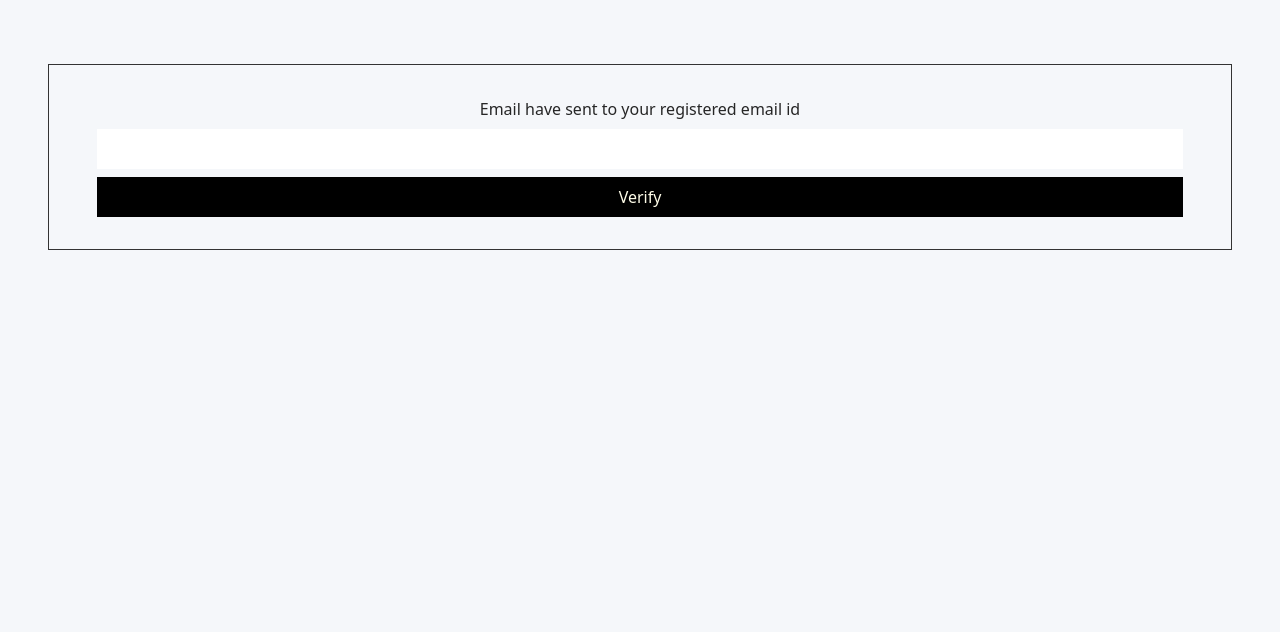
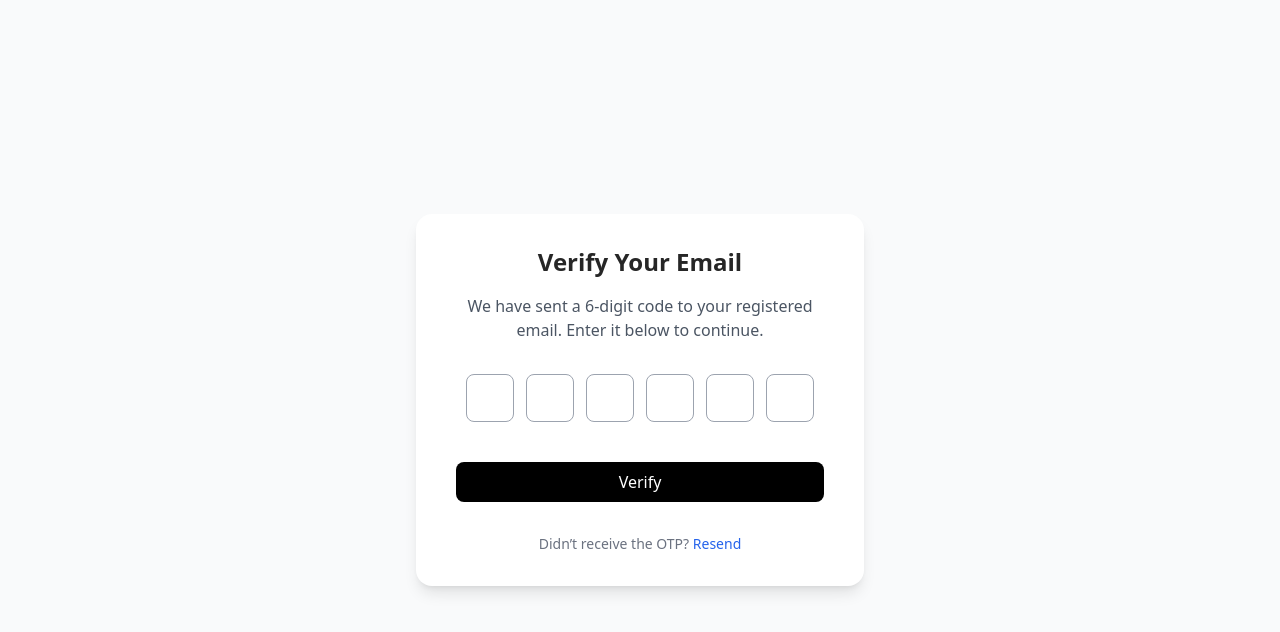
Before and after one commit to Ssharma0355/react-tech-social-media, a React (Create React App) app: page /verify-email in a window 1280 px wide. Shown: the top 632 px of the page. Built offline with nearby package versions, Linux system fonts and the light colour scheme.

Commit message:
otp-page

```diff
--- a/src/pages/email-verification/VerifyEmail.js
+++ b/src/pages/email-verification/VerifyEmail.js
@@ -1,31 +1,78 @@
-import React, { useState } from 'react'
-import { Link, useNavigate } from "react-router-dom";
-
+import React, { useState, useRef } from "react";
+import { useNavigate } from "react-router-dom";
 
 const VerifyEmail = () => {
-    const navigate = useNavigate();
-    const [otp, setOtp] = useState("")
+  const navigate = useNavigate();
+  const [otp, setOtp] = useState(new Array(6).fill("")); // 6-digit OTP
+  const inputRefs = useRef([]);
 
+  const handleChange = (element, index) => {
+    if (isNaN(element.value)) return;
 
+    let newOtp = [...otp];
+    newOtp[index] = element.value;
+    setOtp(newOtp);
 
-    const verfyEmail =()=>{
-        navigate("/onboarding")
+    // Move to next input if value entered
+    if (element.value && index < 5) {
+      inputRefs.current[index + 1].focus();
+    }
+  };
 
+  const handleKeyDown = (e, index) => {
+    if (e.key === "Backspace" && !otp[index] && index > 0) {
+      inputRefs.current[index - 1].focus();
     }
+  };
+
+  const handleVerify = () => {
+    const enteredOtp = otp.join("");
+    if (enteredOtp.length === 6) {
+      navigate("/onboarding");
+    } else {
+      alert("Please enter complete OTP");
+    }
+  };
+
   return (
-    <main className="flex flex-col justify-center px-12 py-16">
-      <div className="flex flex-col gap-2 text-center  border-[1px] border-[#333] px-12 py-8">
-        <p>Email have sent to your registered email id</p>
-        <div>
-          <input type="text" maxLength={5} value={otp} onChange={(e)=>{setOtp(e.target.value)}} className='p-2 w-full' />
+    <main className="flex flex-col items-center justify-center min-h-screen px-4 bg-gray-50">
+      <div className="flex flex-col items-center gap-4 bg-white shadow-lg rounded-2xl px-10 py-8 w-full max-w-md">
+        <h1 className="text-2xl font-semibold">Verify Your Email</h1>
+        <p className="text-gray-600 text-center">
+          We have sent a 6-digit code to your registered email. Enter it below
+          to continue.
+        </p>
+
+        {/* OTP Inputs */}
+        <div className="flex gap-3 justify-center mt-4">
+          {otp.map((data, index) => (
+            <input
+              key={index}
+              type="text"
+              maxLength="1"
+              value={data}
+              onChange={(e) => handleChange(e.target, index)}
+              onKeyDown={(e) => handleKeyDown(e, index)}
+              ref={(el) => (inputRefs.current[index] = el)}
+              className="w-12 h-12 border border-gray-400 rounded-lg text-center text-lg focus:border-black outline-none"
+            />
+          ))}
         </div>
 
-        <button className="p-2 bg-black text-yellow-50" onClick={verfyEmail}>
+        <button
+          onClick={handleVerify}
+          className="w-full mt-6 py-2 bg-black text-white rounded-lg hover:bg-gray-800 transition"
+        >
           Verify
         </button>
+
+        <p className="text-sm text-gray-500 mt-4">
+          Didn’t receive the OTP?{" "}
+          <button className="text-blue-600 hover:underline">Resend</button>
+        </p>
       </div>
     </main>
   );
-}
+};
 
-export default VerifyEmail
+export default VerifyEmail;
```
